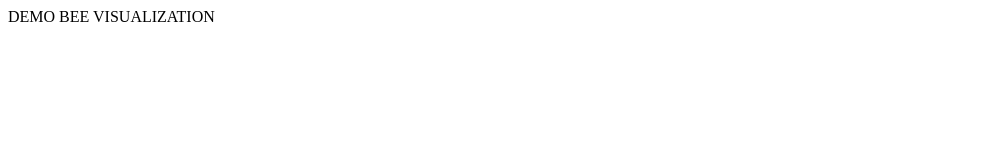
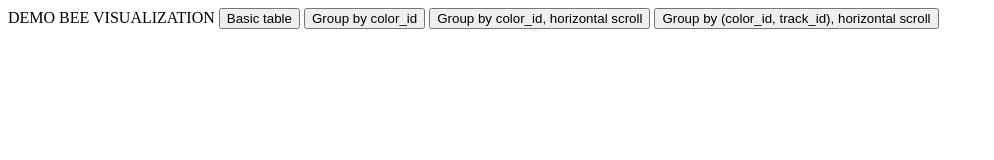
Before and after one commit to rmegret/cyindibee_bee_vis, a plain HTML site: page index.html in a window 1280 px wide. Shown: the whole page, without its empty margins (0-994 px from the left). Drawn offline with Linux system fonts and the light colour scheme; no server answers.

Commit message:
- Cleanup index.html, make functions visible

```diff
--- a/index.html
+++ b/index.html
@@ -18,6 +18,13 @@
 
     DEMO BEE VISUALIZATION
 
+    <button onclick="createTable()">Basic table</button>
+    <button onclick="show_color_id()">Group by color_id</button>
+    <button onclick="show_group_by()">Group by color_id, horizontal scroll</button>
+    <button onclick="show_group_by2()">Group by (color_id, track_id), horizontal scroll</button>
+
+    <div id="msg"></div>
+
     <div id="main"></div>
 </body>
 </html>
--- a/js/main.js
+++ b/js/main.js
@@ -1,14 +1,9 @@
 var gdata
 
 function createTable() {
+   d3.select('#msg').html('createTable...')
 
-  // const width = 800;
-	// const height = 600;
-
-	// // Append empty SVG container and set size
-	// const svg = d3.select('body').append('svg')
-	//   .attr('width', width)
-	//   .attr('height', height);
+    d3.select('#main').html('')
 
     let table = d3.select('#main').append('table')
 
@@ -45,19 +40,18 @@ function createTable() {
           .text(d => d[col])
       }
     }
+    d3.select('#msg').html('createTable... done')
 }
 
 function show_color_id(color_id) {
+    if (color_id === undefined) {
+      color_id = 'green-blue'
+    }
 
-  // const width = 800;
-	// const height = 600;
-
-	// // Append empty SVG container and set size
-	// const svg = d3.select('body').append('svg')
-	//   .attr('width', width)
-	//   .attr('height', height);
+    d3.select('#msg').html('show_color_id...')
 
     d3.select('#main').html('')
+
     let table = d3.select('#main').append('table')
 
     data = gdata.filter(d => d.color_id == color_id)
@@ -91,9 +85,12 @@ function show_color_id(color_id) {
           .text(d => d[col])
       }
     }
+
+    d3.select('#msg').html('show_color_id... done')
 }
 
 function show_group_by() {
+    d3.select('#msg').html('show_group_by...')
 
     d3.select('#main').html('')
 
@@ -111,13 +108,18 @@ function show_group_by() {
 
     // Add a header for each group
     groups.append('h3')
-        .text(([key]) => `Group: ${key}`)
-        .style('cursor', 'pointer') // Make the header clickable
+    .attr('class', 'group-header')
+    .html(([key]) => `<span class="triangle">▶</span> Group: ${key}`) // Add the triangle
+    .style('cursor', 'pointer') // Make the header clickable
         .on('click', function(event, [key, values]) {
             // Toggle visibility of the group's children
             const groupDiv = d3.select(this.parentNode).select('.items');
             const isHidden = groupDiv.style('display') === 'none';
             groupDiv.style('display', isHidden ? 'flex' : 'none');
+
+          // Update the triangle indicator
+          const triangle = d3.select(this).select('.triangle');
+          triangle.text(isHidden ? '▼' : '▶');
         });
 
     // Add a container for the group's items (initially hidden)
@@ -149,9 +151,12 @@ function show_group_by() {
               .style('color', '#555'); // Optional: Change text color
       });
 
+      d3.select('#msg').html('show_group_by... done')
 }
 
 function show_group_by2() {
+  d3.select('#msg').html('show_group_by2...')
+
   // Clear the existing content
   d3.select('#main').html('');
 
@@ -167,13 +172,18 @@ function show_group_by2() {
 
   // Add a header for each 'color_id' group
   groups.append('h3')
-      .text(([key]) => `Group: ${key}`)
-      .style('cursor', 'pointer') // Make the header clickable
+  .attr('class', 'group-header')
+  .html(([key]) => `<span class="triangle">▶</span> Group: ${key}`) // Add the triangle
+  .style('cursor', 'pointer') // Make the header clickable
       .on('click', function(event, [key, values]) {
           // Toggle visibility of the group's children
           const groupDiv = d3.select(this.parentNode).select('.items');
           const isHidden = groupDiv.style('display') === 'none';
           groupDiv.style('display', isHidden ? 'block' : 'none');
+
+        // Update the triangle indicator
+        const triangle = d3.select(this).select('.triangle');
+        triangle.text(isHidden ? '▼' : '▶');
       });
 
   // Add a container for the 'track_id' rows (initially hidden)
@@ -184,6 +194,9 @@ function show_group_by2() {
       .data(([key, tracks]) => Array.from(tracks), ([trackId, items]) => trackId) // Convert inner Map to array
       .join('div')
       .attr('class', 'track-row')
+      .style('flex-wrap', 'nowrap') // Prevent wrapping of images
+      .style('overflow-x', 'auto') // Add horizontal scrollbar if needed
+      .style('white-space', 'nowrap') // Ensure images stay on one line
       .style('margin-bottom', '10px') // Add spacing between rows
       .each(function([trackId, items]) {
           const trackRow = d3.select(this);
@@ -230,6 +243,7 @@ function show_group_by2() {
                       .style('color', '#555'); // Optional: Change text color
               });
       });
+      d3.select('#msg').html('show_group_by2... done')
 }
 
 //D = d3.csv('data/batch1_dataframe.csv')
@@ -247,7 +261,8 @@ D = d3.csv('data/summer_bee_dataset_open_train_bee_64_ids_batch1_sample_num_max.
       } catch {}
     }
 
-    show_group_by2()
+    createTable()
+    //show_group_by2()
   })
   .catch(error => {
     console.error('Error loading the data', error);
```
Also changed, not shown: 2 other files.
